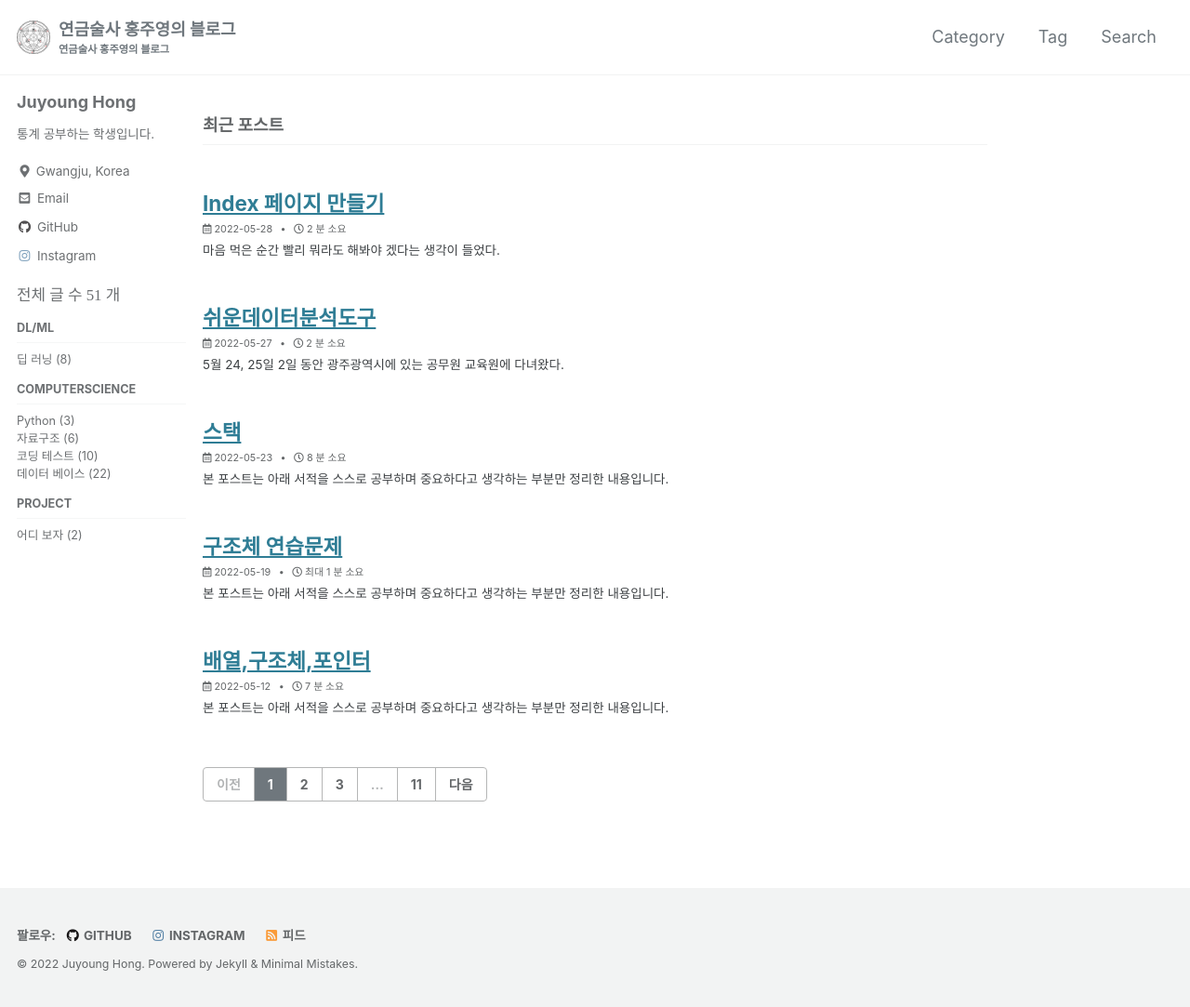
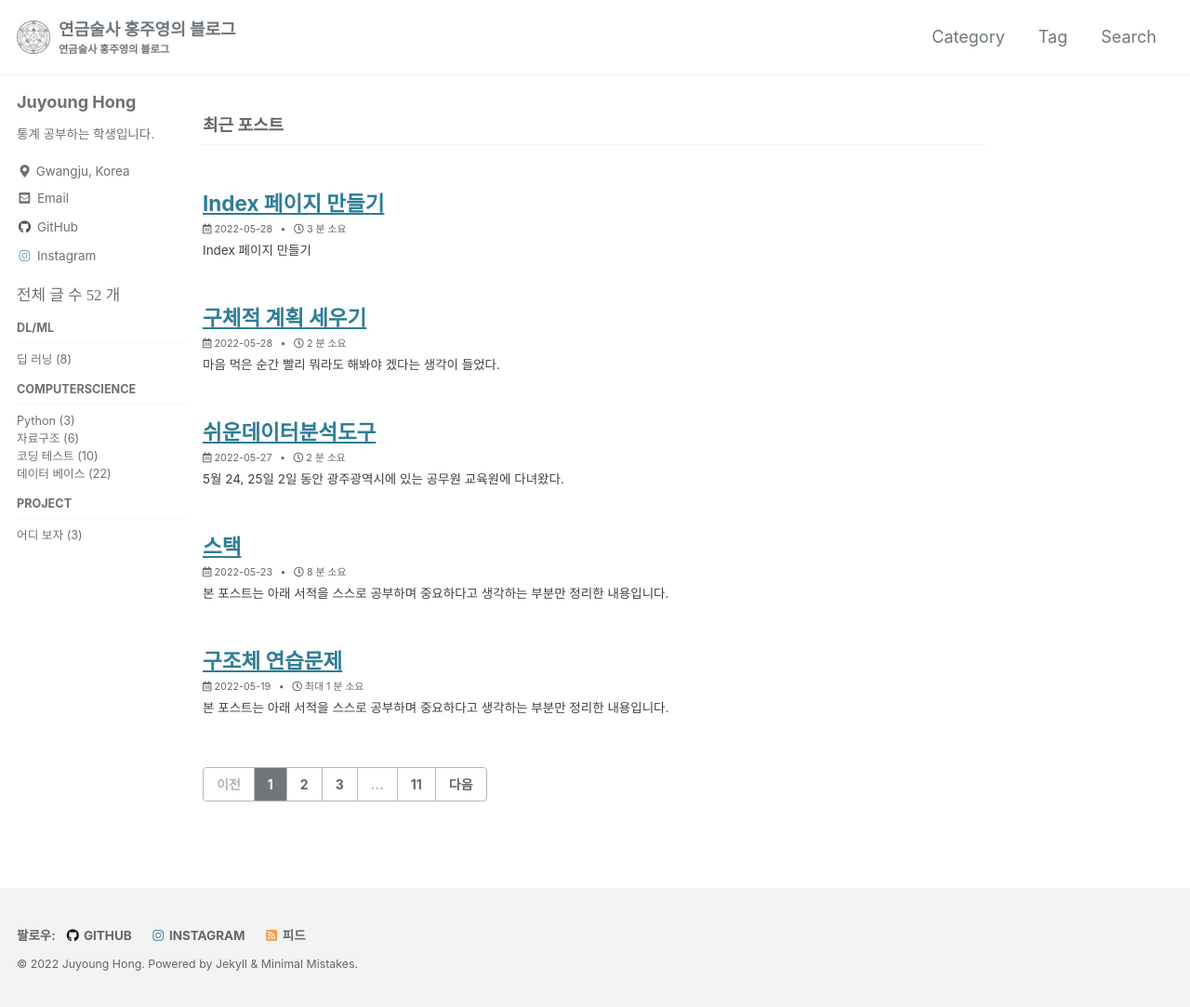
Before and after one commit to sjbook/sjbook.github.io, a Jekyll site: the page built from index.html, in a window 1280 px wide and 1083 px high. Shown: the whole window at 93% size. Built offline with Jekyll 4.4.1, drawn with Linux system fonts in a browser that asks for light colours; cached includes are drawn as plain includes; the list of posts is cut into pages by our own code; some of the changed lines change nothing that is shown.

Commit message:
index 페이지 업로드

````diff
--- a/_posts/2022-05-28-letmesee2.md
+++ b/_posts/2022-05-28-letmesee2.md
@@ -1,6 +1,6 @@
 ---
 layout: single
-title : "Index 페이지 만들기"
+title : "구체적 계획 세우기"
 author_profile: true
 categories: letmesee
 tag: [look, project]
--- /dev/null
+++ b/_posts/2022-05-28-letmesee3.md
@@ -0,0 +1,232 @@
+---
+layout: single
+title : "Index 페이지 만들기"
+author_profile: true
+categories: letmesee
+tag: [look, project]
+toc: true
+use_math: true
+---
+
+
+
+# Index 페이지 만들기
+
+
+
+먼저 나는 학부 3학년때 XAMPP 라고 하는 개발 환경으로 Apache, MySQL, PHP를 활용한 홈페이지 제작 경험이 있었다.
+
+당시 데이타 베이스 수업을 들을때, DB를 활용한 실제 동작하는 홈페이지를 만들어 오라는 것이 최종 과제였고, 홈페이지나 네트워크 관련 기초지식이 전무했던 나는 어떻게든 1학기 안에 홈페이지를 만들기 위해서 ["정보박사컴퓨터자격증"님의 유튜브 채널][https://www.youtube.com/watch?v=f2AWtt0tzzQ]을 참조해서 막연히 따라하면서 그럴싸한 홈페이지를 만들어 보았었다.
+
+  ![그림입니다. 원본 그림의 이름: CLP00002c280004.bmp 원본 그림의 크기: 가로 1366pixel, 세로 768pixel](../../images/2022-05-28-letmesee3/tmp4A38.jpg)
+
+![그림입니다. 원본 그림의 이름: CLP00002c280002.bmp 원본 그림의 크기: 가로 1366pixel, 세로 768pixel](../../images/2022-05-28-letmesee3/tmp8E62.jpg)
+
+
+
+그러나 막연히 따라해본 나로써는 여전히 경험이 없는 것이나 마찬가지였고, 처음부터 다시시작한다는 느낌으로 Flask 부터 공부해 보기로 했다. [Jump to Flask](https://wikidocs.net/81039) 라는 교재가 인터넷에 무료로 공개 되어 있어서 우선 이 책을 보면서 작동 원리를 익히고, 이 책을 완독하고 나면 프로젝트를 시작 하려 했다.
+
+
+
+그러나 3장 정도까지 읽을 때쯤 이런 양반식 공부를 하는 것보다 직접 원하는 기능을 구현하면서 부딪히며 배우면, 더 많이 배울 수 있고, 프로젝트에도 진행 사항이 생기니까 더 의욕이 되지 않을까? 라는 생각을 갖게 되었고 우선 필요한 기능을 만들어 가며, 모르는 부분은 인터넷이나 책을 참조하면서 배워가기로 했다.
+
+
+
+# Index 페이지 만들기
+
+그래서 먼저 사이트에 접속하면 가장 먼저 보이게 될 index 페이지를 만들기로 했다.
+
+![expected_index](../../images/2022-05-28-letmesee3/expected_index.PNG)
+
+예상도는 다음과 같이 그렸고, 이것을 실제로 구현 하는 것이 내 첫 번째 목표였다.
+
+
+
+## 프로젝트 구조 구성
+
+점프 투 플라스크 책의 프로젝트 구조를 참고해서, 다음과 같이 프로젝트 구조를 구성했다.
+
+```bash
+├── letmesee/
+│      ├─ __init__.py (Flask 앱 생성 및 구동)
+│      ├─ views/ (화면 구성)
+│      │   └─ main_views.py
+│      ├─ static/ (css, js, image 파일 저장)
+│      │   └─ css/ (bootstrap 5.1)
+│      │   └─ js/ (bootstrap 5.1)
+│      │   └─ icon/ (free icon)
+│      └─ templates/ (html 파일 저장)
+│            └─ index.html
+└── config.py (프로젝트 설정, 환경변수, DB 설정 등)
+```
+
+
+
+## bootstrap 5.1 다운로드
+
+우선은 index 페이지만 보일 수 있도록 간소하게 폴더 구조를 작성했고, index 페이지를 구성하기 위해 [bootstrap 5.1](https://getbootstrap.com/docs/5.1/examples/)을 다운로드 받아서 static 폴더에 css파일과 js 파일을 저장했다.
+
+
+
+## index.html 파일 생성
+
+그 후, 내가 만들고자 하는 index 페이지와 가장 유사하다고 생각되는 [Jumbotron example](https://getbootstrap.com/docs/5.1/examples/jumbotron/) 예제를 선택해서 예제 관련 코드를 다운로드 받았다. 위 예제에서 표시되는 아이콘이나 글자를 변경해서 쉽게 나의 상황에 적용하는 방식으로 index.html 파일을 작성했다. 아이콘은 [무료 아이콘을 제공하는 사이트](https://www.flaticon.com/kr/)에서 저작권 문제가 되지 않는 무료 아이콘을 다운로드 받아 사용했다.
+
+
+
+```html
+<!--
+file : letmesee/templates/index.html
+-->
+<!doctype html>
+<html lang="en">
+  <head>
+    <meta charset="utf-8">
+    <meta name="viewport" content="width=device-width, initial-scale=1">
+    <meta name="description" content="누구나 쉽게 하는 무료 데이터 분석 플랫폼, 어디보자">
+    <meta name="author" content="홍주영, 김승재">
+    <meta name="generator" content="Hugo 0.88.1">
+    <title>어디보자 v1.0</title>
+    <!-- canonical tag, 호스팅 하게 되면 주소로 변경해야함 -->
+    <link rel="canonical" href="https://getbootstrap.com/docs/5.1/examples/jumbotron/">
+
+    <!-- Bootstrap core CSS -->
+    <link href="{{ url_for('static',filename='css/bootstrap.min.css') }}" rel="stylesheet" integrity="sha384-1BmE4kWBq78iYhFldvKuhfTAU6auU8tT94WrHftjDbrCEXSU1oBoqyl2QvZ6jIW3" crossorigin="anonymous">
+
+    <style>
+      .bd-placeholder-img {
+        font-size: 1.125rem;
+        text-anchor: middle;
+        -webkit-user-select: none;
+        -moz-user-select: none;
+        user-select: none;
+      }
+
+      @media (min-width: 768px) {
+        .bd-placeholder-img-lg {
+          font-size: 3.5rem;
+        }
+      }
+    </style>
+
+  </head>
+
+  <body>
+    <main>
+
+      <div class="container py-4">
+        <header class="pb-3 mb-4 border-bottom">
+          <a href="/" class="d-flex align-items-center text-dark text-decoration-none">
+            <img src = "{{ url_for('static',filename='icon/free-icon-analysis-809497.png') }}" width = "40" height = "32">
+            <span class="fs-4">어디보자</span>
+          </a>
+        </header>
+
+        <div class="p-5 mb-4 bg-light rounded-3">
+          <div class="container-fluid py-5">
+            <h1 class="display-5 fw-bold">어디보자</h1>
+            <p class="col-md-8 fs-4">누구나 쉽게 하는 무료 데이터 분석 서비스, "어디보자"입니다.</p>
+            <button class="btn btn-primary btn-lg" type="button">사용 방법</button>
+          </div>
+        </div>
+
+        <div class="row align-items-md-stretch">
+
+          <div class="col-md-6">
+            <div class="h-100 p-5 text-white bg-dark rounded-3">
+              <h2>데이터 요약, 시각화</h2>
+              <p>통계량 요약과 그래프를 통해 데이터를 한눈에 이해할 수 있도록 합니다.</p>
+              <button class="btn btn-outline-light" type="button" onClick="location.href='analysis'">시작하기</button>
+            </div>
+          </div>
+
+          <div class="col-md-6">
+            <div class="h-100 p-5 bg-light border rounded-3">
+              <h2>통계 분석</h2>
+              <p>데이터 요약에서 발견한 궁금증을 통계분석을 통해 객관적으로 해결합니다.</p>
+              <button class="btn btn-outline-secondary" type="button">시작하기</button>
+            </div>
+          </div>
+
+        </div>
+
+        <footer class="pt-3 mt-4 text-muted border-top">
+          &copy; 2022
+        </footer>
+
+      </div>
+    </main>
+
+  </body>
+</html>
+```
+
+여기서 meta tag의 정보를 우리의 상황에 맞게 수정하였고, Bootstrap core CSS파일의 저장 경로를 static 폴더 아래에 저장한 css 파일의 경로로 바꿔주었다. body 부분에 들어가는 아이콘도 'static' 폴더에 저장한 무료아이콘의 경로로 바꿔주었다. 나타나는 글자도 우리의 상황에 맞게 변경하는 것으로 마무리 된것 같다. 사실 html이나 bootstrap에 대해서 잘 몰라서, 아까 소개한 책과 블로그의 여러 글을 보면서 이것저것 고쳐가며 하느라 이런 간단한 작업에도 생각보다 시간이 걸렸다.
+
+
+
+## main_views.py 파일 작성
+
+다음으로 위에서 작성한 index 페이지를 띄울 수 있는 main_views.py 파일을 작성했다.
+
+함수가 뚱뚱해지지 않도록 관리 하기 위해 Blueprint를 사용했고, index함수를 작성하여 아까 만든 'index.html' 파일을 렌더링해서 띄우게 한뒤 '/' URL에 연결했다.
+
+
+
+```python
+"""
+file : letmesee/views/main_views.py
+"""
+from flask import Blueprint, render_template
+
+main = Blueprint('main', __name__, url_prefix='/')
+
+@main.route('/')
+def index():
+    return render_template('index.html')
+```
+
+
+
+## \_\_init\_\_.py 파일 작성
+
+마지막으로 \_\_init\_\_.py 파일을 작성해서 Flask 앱을 만들고 구동할 수 있도록 했다.
+
+위에서 만든 main_views.py 파일의 main이라는 Blueprint 객체를 Flask 앱에 등록했다.
+
+
+
+```python
+"""
+file : letmesee/__init__.py
+"""
+
+from flask import Flask
+
+def create_app():
+    app = Flask(__name__)
+
+    from .views import main_views
+
+    app.register_blueprint(main_views.main)
+
+    return app
+```
+
+
+
+## Test
+
+이후 Flask 앱을 구동하여 내가 원하는 화면이 잘 출력되는지 확인했다.
+
+
+
+![스크린샷(18)](../../images/2022-05-28-letmesee3/스크린샷(18).png)
+
+
+
+다행히 index 페이지가 잘 나타났고, 이후에 데이터 요약과 시각화를 담당하는 페이지를 만들면 될 것 같다.
+
+
+
+사실 이렇게 정리 해뒀지만, 각 과정에서 정말 많은 시행착오를 겪었고, 이 간단한 페이지 하나를 띄우는데 몇시간이 걸린 것 같다. 기본기가 부족한 탓이겠지만 이렇게 부딪혀가며 실습을 하니까 뭔가 어떻게 동작하는 원리인지 대충 감이 잡히는 것 같다. 정말 대충 만든 페이지이지만 나중에 어느정도 기틀이 잡히고 나면, Flask라던지 Bootstrap, html 같은 부분을 조금 공부해서 다시 페이지를 구성하는 작업을 거치면 좋을 것 같다.
````
Also changed, not shown: images/2022-05-28-letmesee3/expected_index.PNG (added), images/2022-05-28-letmesee3/tmp4A38.jpg (added), images/2022-05-28-letmesee3/tmp713E.jpg (added), images/2022-05-28-letmesee3/tmp8E62.jpg (added), images/2022-05-28-letmesee3/스크린샷(18).png (added).
